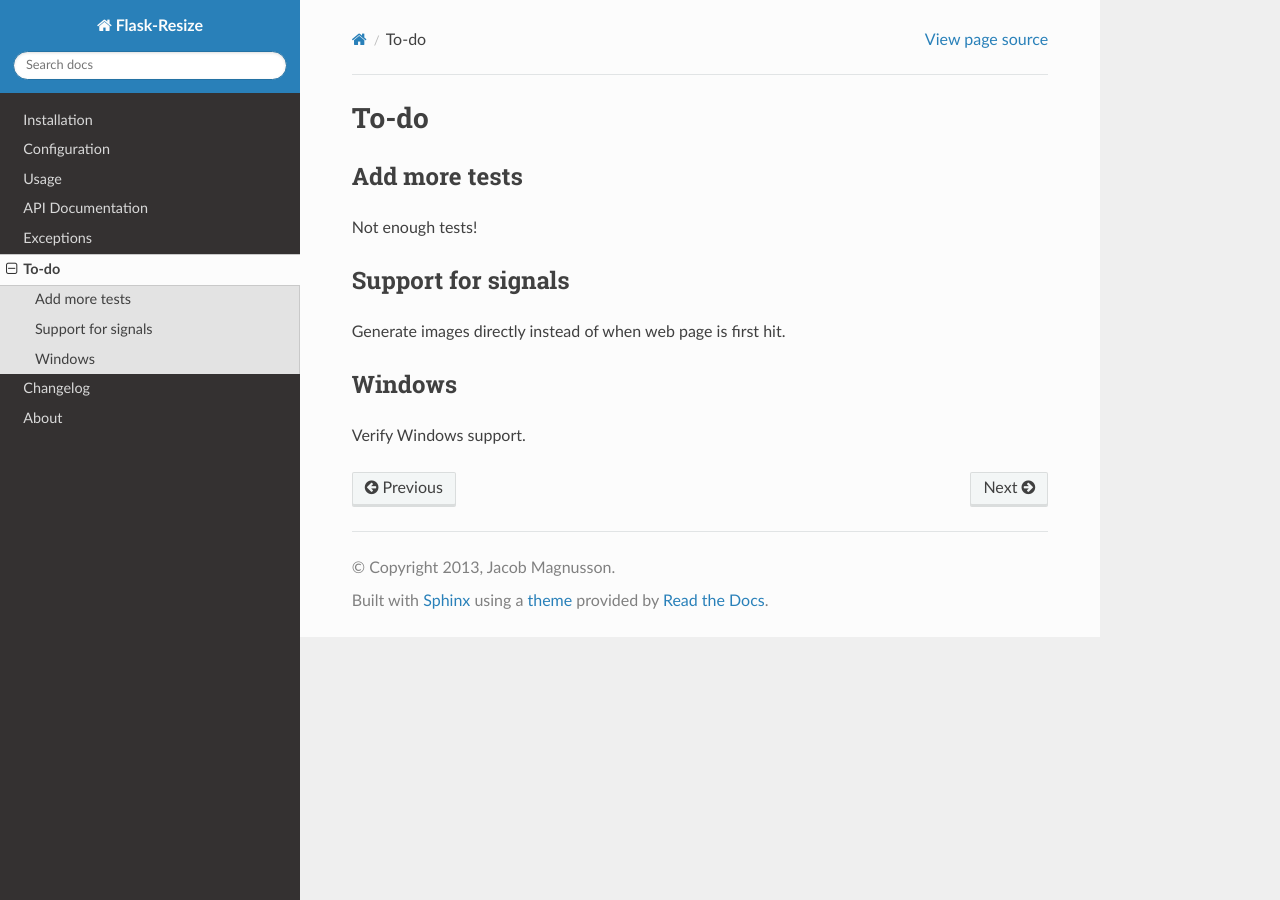
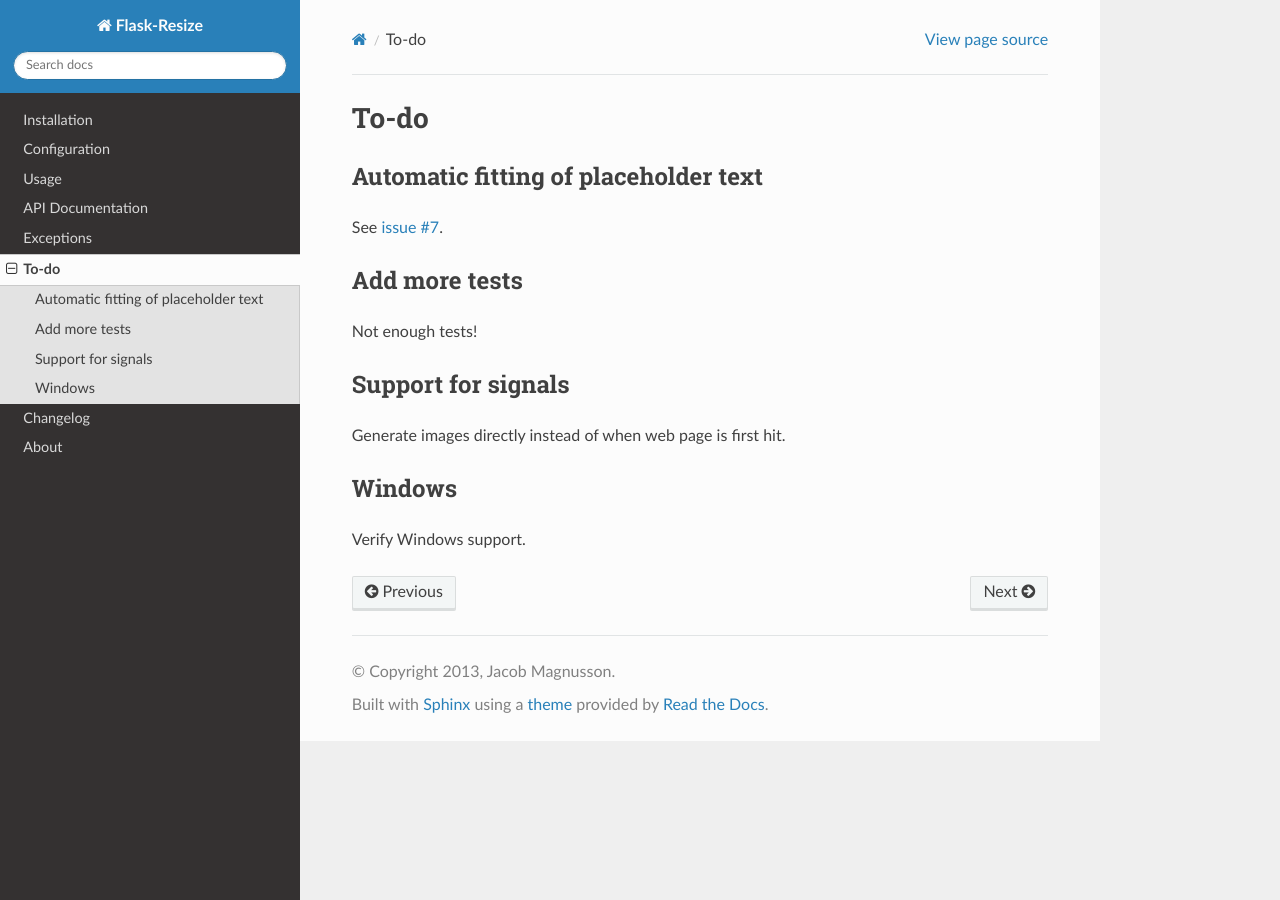
Before and after one commit to jacobsvante/Flask-Resize, a Sphinx documentation site: the page built from docs/todo.rst, in a window 1280 px wide. Built offline with Sphinx 7.4.7 and the Read the Docs theme 2.0.0, drawn with Linux system fonts in a browser that asks for light colours; the version number could not be read and is left out.

Commit message:
Update todo.rst

```diff
--- a/docs/todo.rst
+++ b/docs/todo.rst
@@ -1,5 +1,10 @@
 To-do
 =====
+
+Automatic fitting of placeholder text
+-------------------------------------
+
+See `issue #7 <https://flask-resize.readthedocs.org/en/latest/changelog.html>`_.
 
 Add more tests
 --------------
```
